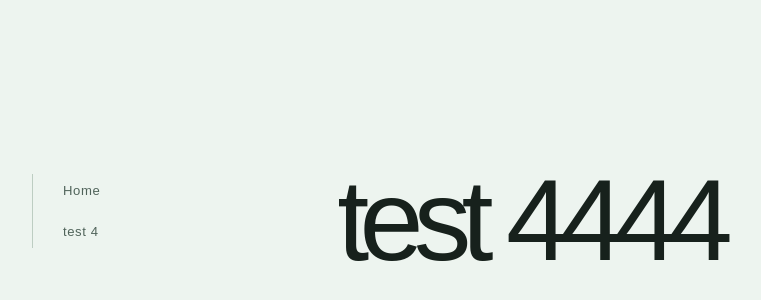
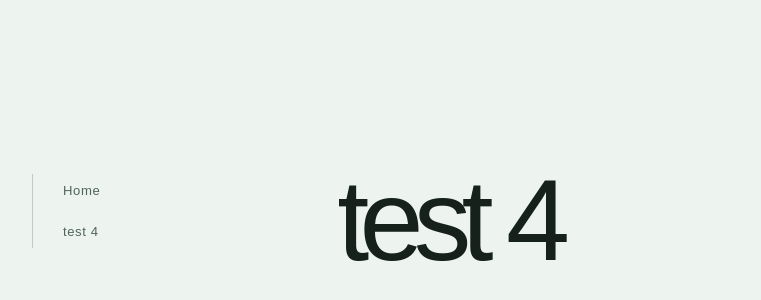
Before and after one commit to pandesigner/michal-astro, a plain HTML site: page test-4.html in a window 1280 px wide. Shown: the part 162-462 px from the top of the page, without its empty margins (8-769 px from the left). Drawn offline with Linux system fonts and the light colour scheme.

Commit message:
Powrót do stanu commita 'added test-4.html'

```diff
--- a/test-4.html
+++ b/test-4.html
@@ -7,7 +7,7 @@
     <link rel="stylesheet" href="styles.css">
   </head>
   <body>
-    <h1>test 4444</h1>
+    <h1>test 4</h1>
     <nav>
       <a href="index.html">Home</a>
       <a href="test-1.html">test 4</a>
```
